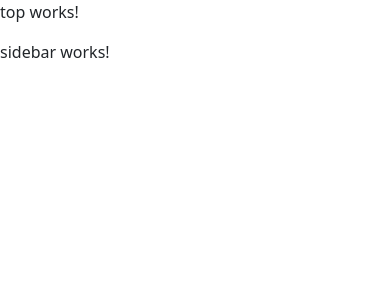
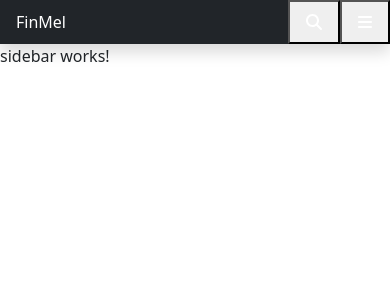
Before and after one commit to Maliniak93/FinMel-Front, an Angular app: page /finmel in a window 390 px wide. Shown: the top 300 px of the page. Built offline with nearby package versions, Linux system fonts and the light colour scheme.

Commit message:
Add FA, and Top component

```diff
--- a/package.json
+++ b/package.json
@@ -18,6 +18,11 @@
     "@angular/platform-browser": "^16.2.0",
     "@angular/platform-browser-dynamic": "^16.2.0",
     "@angular/router": "^16.2.0",
+    "@fortawesome/angular-fontawesome": "^0.13.0",
+    "@fortawesome/fontawesome-svg-core": "^6.4.0",
+    "@fortawesome/free-brands-svg-icons": "^6.4.0",
+    "@fortawesome/free-regular-svg-icons": "^6.4.0",
+    "@fortawesome/free-solid-svg-icons": "^6.4.0",
     "bootstrap": "^5.2.3",
     "font-awesome": "^4.7.0",
     "ngx-bootstrap": "^11.0.2",
--- a/src/app/app.module.ts
+++ b/src/app/app.module.ts
@@ -9,6 +9,7 @@ import { FormsModule } from '@angular/forms';
 import { BsDropdownModule } from 'ngx-bootstrap/dropdown';
 import { HomeModule } from './home/home.module';
 import { FinmelModule } from './finmel/finmel.module';
+import { FontAwesomeModule } from '@fortawesome/angular-fontawesome';
 
 @NgModule({
   declarations: [AppComponent],
@@ -20,7 +21,8 @@ import { FinmelModule } from './finmel/finmel.module';
     FormsModule,
     BsDropdownModule.forRoot(),
     HomeModule,
-    FinmelModule
+    FinmelModule,
+    FontAwesomeModule
   ],
   providers: [],
   bootstrap: [AppComponent],
--- a/src/app/finmel/finmel.module.ts
+++ b/src/app/finmel/finmel.module.ts
@@ -7,6 +7,7 @@ import { TopComponent } from './top/top.component';
 import { SidebarComponent } from './sidebar/sidebar.component';
 import { DashoardMainComponent } from './dashoard-main/dashoard-main.component';
 import { RouterModule } from '@angular/router';
+import { FontAwesomeModule } from '@fortawesome/angular-fontawesome';
 
 @NgModule({
   declarations: [
@@ -15,6 +16,6 @@ import { RouterModule } from '@angular/router';
     SidebarComponent,
     DashoardMainComponent,
   ],
-  imports: [CommonModule, FinmelRoutingModule, RouterModule],
+  imports: [CommonModule, FinmelRoutingModule, RouterModule, FontAwesomeModule],
 })
 export class FinmelModule {}
--- a/src/app/finmel/top/top.component.html
+++ b/src/app/finmel/top/top.component.html
@@ -1 +1,45 @@
-<p>top works!</p>
+<header
+  class="navbar sticky-top bg-dark flex-md-nowrap p-0 shadow"
+  data-bs-theme="dark"
+>
+  <a class="navbar-brand col-md-3 col-lg-2 me-0 px-3 fs-6 text-white" href="#"
+    >FinMel</a
+  >
+
+  <ul class="navbar-nav flex-row d-md-none">
+    <li class="nav-item text-nowrap">
+      <button
+        class="nav-link px-3 text-white"
+        type="button"
+        data-bs-toggle="collapse"
+        data-bs-target="#navbarSearch"
+        aria-controls="navbarSearch"
+        aria-expanded="false"
+        aria-label="Toggle search"
+      >
+        <fa-icon icon="magnifying-glass"></fa-icon>
+      </button>
+    </li>
+    <li class="nav-item text-nowrap">
+      <button
+        class="nav-link px-3 text-white"
+        type="button"
+        data-bs-toggle="offcanvas"
+        data-bs-target="#sidebarMenu"
+        aria-controls="sidebarMenu"
+        aria-expanded="false"
+        aria-label="Toggle navigation"
+      >
+        <fa-icon icon="bars"></fa-icon>
+      </button>
+    </li>
+  </ul>
+  <div id="navbarSearch" class="navbar-search w-100 collapse">
+    <input
+      class="form-control w-100 rounded-0 border-0"
+      type="text"
+      placeholder="Search"
+      aria-label="Search"
+    />
+  </div>
+</header>
--- a/src/app/finmel/top/top.component.ts
+++ b/src/app/finmel/top/top.component.ts
@@ -1,10 +1,14 @@
 import { Component } from '@angular/core';
+import { FaIconLibrary } from '@fortawesome/angular-fontawesome';
+import { faBars, faMagnifyingGlass } from '@fortawesome/free-solid-svg-icons';
 
 @Component({
   selector: 'app-top',
   templateUrl: './top.component.html',
-  styleUrls: ['./top.component.scss']
+  styleUrls: ['./top.component.scss'],
 })
 export class TopComponent {
-
+  constructor(library: FaIconLibrary) {
+    library.addIcons(faMagnifyingGlass, faBars);
+  }
 }
```
Also changed, not shown: 1 other file (tests, documents, lock files or other folders).
